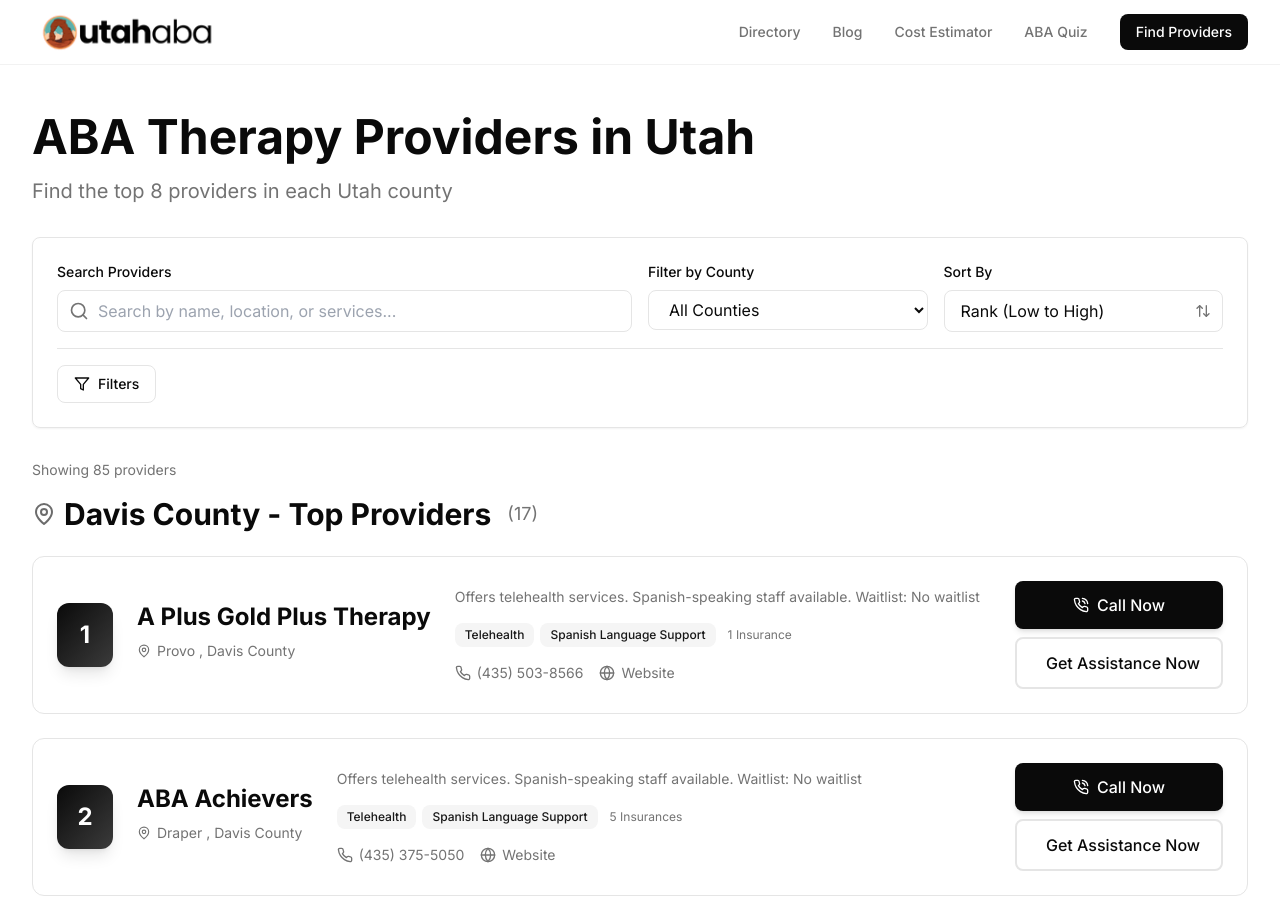
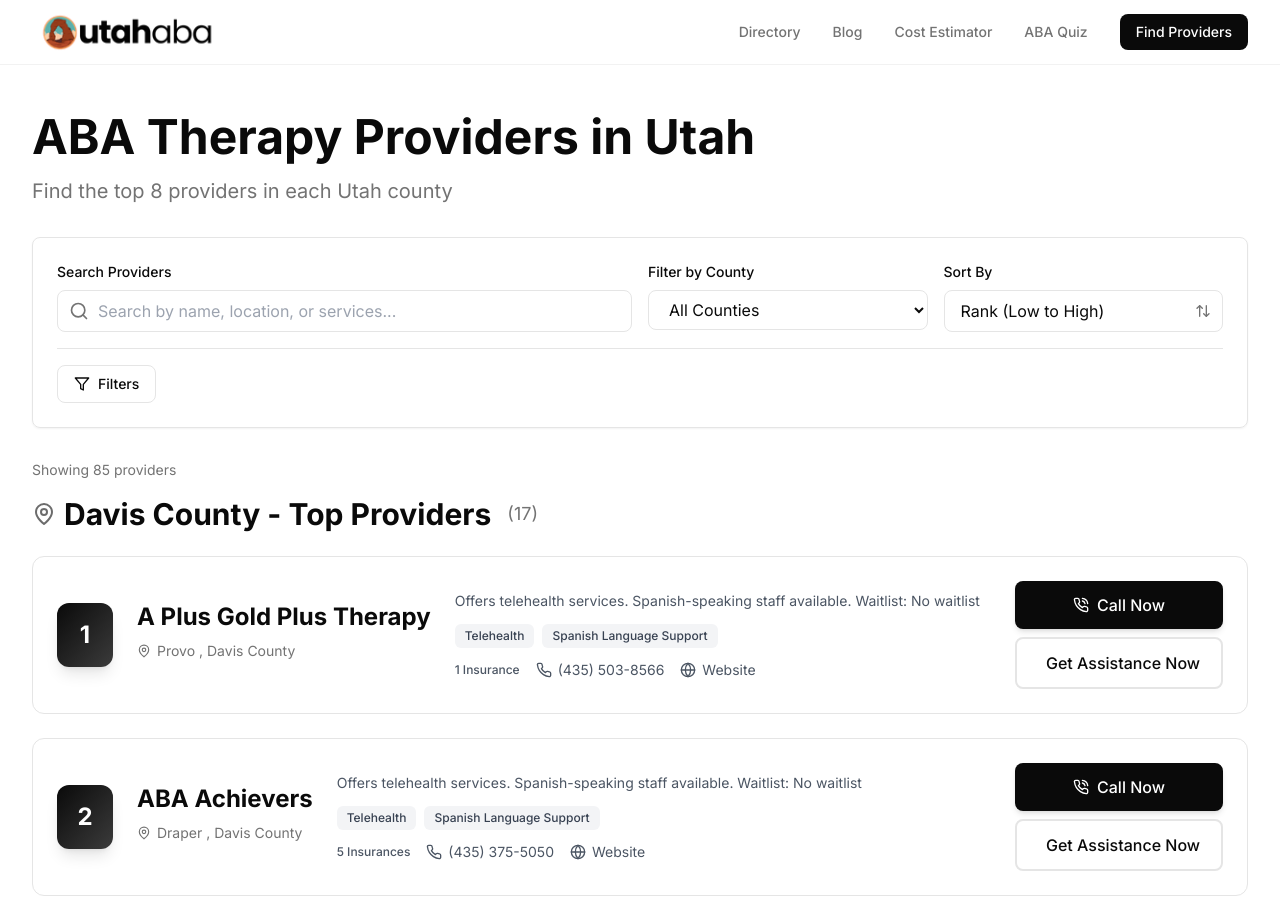
Before and after one commit to growthmodo-access/utahabaproject, a Next.js app: page /directory in a window 1280 px wide. Shown: the top 920 px of the page. Built offline with nearby package versions, Linux system fonts and the light colour scheme.

Commit message:
Fix provider row alignment, quiz hero spacing, and add user info form in quiz middle

```diff
--- a/app/quiz/page.tsx
+++ b/app/quiz/page.tsx
@@ -80,16 +80,37 @@ export default function QuizPage() {
   const [answers, setAnswers] = useState<Record<number, number>>({})
   const [score, setScore] = useState<number | null>(null)
   const [showEmailCapture, setShowEmailCapture] = useState(false)
+  const [userInfo, setUserInfo] = useState({ name: '', email: '', phone: '' })
+  const [showUserInfoForm, setShowUserInfoForm] = useState(false)
+  const [userInfoSubmitted, setUserInfoSubmitted] = useState(false)
 
   const handleAnswer = (questionId: number, answerScore: number) => {
     setAnswers({ ...answers, [questionId]: answerScore })
   }
 
   const nextQuestion = () => {
+    // Show user info form after question 3 (middle of quiz)
+    if (currentQuestion === 2 && !userInfoSubmitted) {
+      setShowUserInfoForm(true)
+      return
+    }
+
     if (currentQuestion < questions.length - 1) {
       setCurrentQuestion(currentQuestion + 1)
     } else {
       calculateScore()
+    }
+  }
+
+  const handleUserInfoSubmit = (e: React.FormEvent) => {
+    e.preventDefault()
+    if (userInfo.name && userInfo.email && userInfo.phone) {
+      setUserInfoSubmitted(true)
+      setShowUserInfoForm(false)
+      // Continue to next question
+      if (currentQuestion < questions.length - 1) {
+        setCurrentQuestion(currentQuestion + 1)
+      }
     }
   }
 
@@ -104,6 +125,13 @@ export default function QuizPage() {
     const maxScore = questions.length * 10
     const percentage = (totalScore / maxScore) * 100
     setScore(percentage)
+
+    // If user info was collected, submit to Klaviyo or store it
+    if (userInfoSubmitted && userInfo.name && userInfo.email) {
+      // You can add API call here to save user info
+      // For now, we'll just show the email capture
+    }
+
     setShowEmailCapture(true)
   }
 
@@ -162,7 +190,7 @@ export default function QuizPage() {
     return (
       <div className="flex flex-col min-h-screen bg-white">
         {/* Results Hero Section */}
-        <section className="relative overflow-hidden -mt-16 pt-16 pb-12 sm:pb-16 md:pb-20 px-4 sm:px-6 lg:px-8 border-b border-border/50">
+        <section className="relative overflow-hidden pt-20 sm:pt-24 md:pt-28 pb-12 sm:pb-16 md:pb-20 px-4 sm:px-6 lg:px-8 border-b border-border/50">
           <div className="absolute inset-0 bg-gradient-to-br from-gray-50/90 via-white to-gray-50/90" />
           <div className="absolute top-0 left-0 w-96 h-96 bg-gradient-to-br from-purple-400/10 to-purple-500/5 rounded-full blur-3xl -translate-x-1/2 -translate-y-1/2" />
           <div className="absolute bottom-0 right-0 w-96 h-96 bg-foreground/5 rounded-full blur-3xl translate-x-1/2 translate-y-1/2" />
@@ -235,7 +263,7 @@ export default function QuizPage() {
   return (
     <div className="flex flex-col min-h-screen bg-white">
       {/* Hero Section */}
-      <section className="relative overflow-hidden -mt-16 pt-16 pb-12 sm:pb-16 md:pb-20 px-4 sm:px-6 lg:px-8 border-b border-border/50">
+      <section className="relative overflow-hidden pt-20 sm:pt-24 md:pt-28 pb-12 sm:pb-16 md:pb-20 px-4 sm:px-6 lg:px-8 border-b border-border/50">
         <div className="absolute inset-0 bg-gradient-to-br from-gray-50/90 via-white to-gray-50/90" />
         <div className="absolute top-0 left-0 w-96 h-96 bg-gradient-to-br from-purple-400/10 to-purple-500/5 rounded-full blur-3xl -translate-x-1/2 -translate-y-1/2" />
         <div className="absolute bottom-0 right-0 w-96 h-96 bg-foreground/5 rounded-full blur-3xl translate-x-1/2 translate-y-1/2" />
@@ -277,7 +305,66 @@ export default function QuizPage() {
             </div>
           </div>
 
+          {/* User Info Form - Show in middle of quiz */}
+          {showUserInfoForm && !userInfoSubmitted && (
+            <div className="mb-6 sm:mb-8 md:mb-10">
+              <div className="bg-gradient-to-br from-purple-50 to-purple-100 border-2 border-purple-200 rounded-xl p-6 sm:p-8 mb-6">
+                <h2 className="text-xl sm:text-2xl md:text-3xl font-bold text-gray-900 mb-2">Let's Get Your Contact Information</h2>
+                <p className="text-sm sm:text-base text-gray-600 mb-6">We'll use this to send you personalized results and recommendations.</p>
+                <form onSubmit={handleUserInfoSubmit} className="space-y-4">
+                  <div>
+                    <label className="block text-sm font-medium text-gray-700 mb-2">
+                      Full Name <span className="text-red-500">*</span>
+                    </label>
+                    <input
+                      type="text"
+                      required
+                      value={userInfo.name}
+                      onChange={(e) => setUserInfo({ ...userInfo, name: e.target.value })}
+                      className="w-full border border-gray-300 rounded-lg px-4 py-2.5 text-sm sm:text-base focus:ring-2 focus:ring-purple-500 focus:border-purple-500 transition-colors bg-white"
+                      placeholder="Enter your full name"
+                    />
+                  </div>
+                  <div>
+                    <label className="block text-sm font-medium text-gray-700 mb-2">
+                      Email Address <span className="text-red-500">*</span>
+                    </label>
+                    <input
+                      type="email"
+                      required
+                      value={userInfo.email}
+                      onChange={(e) => setUserInfo({ ...userInfo, email: e.target.value })}
+                      className="w-full border border-gray-300 rounded-lg px-4 py-2.5 text-sm sm:text-base focus:ring-2 focus:ring-purple-500 focus:border-purple-500 transition-colors bg-white"
+                      placeholder="Enter your email"
+                    />
+                  </div>
+                  <div>
+                    <label className="block text-sm font-medium text-gray-700 mb-2">
+                      Phone Number <span className="text-red-500">*</span>
+                    </label>
+                    <input
+                      type="tel"
+                      required
+                      value={userInfo.phone}
+                      onChange={(e) => setUserInfo({ ...userInfo, phone: e.target.value })}
+                      className="w-full border border-gray-300 rounded-lg px-4 py-2.5 text-sm sm:text-base focus:ring-2 focus:ring-purple-500 focus:border-purple-500 transition-colors bg-white"
+                      placeholder="Enter your phone number"
+                    />
+                  </div>
+                  <button
+                    type="submit"
+                    className="w-full bg-gray-900 text-white py-3 px-6 rounded-lg font-semibold hover:bg-gray-800 transition-all shadow-md hover:shadow-lg text-sm sm:text-base"
+                  >
+                    Continue Quiz
+                    <ArrowRight className="w-5 h-5 inline-block ml-2" />
+                  </button>
+                </form>
+              </div>
+            </div>
+          )}
+
           {/* Question */}
+          {!showUserInfoForm && (
             <div className="mb-6 sm:mb-8 md:mb-10">
               <h2 className="text-xl sm:text-2xl md:text-3xl font-bold text-foreground mb-6 sm:mb-8 leading-tight">
                 {questions[currentQuestion].question}
@@ -300,8 +387,10 @@ export default function QuizPage() {
                 ))}
               </div>
             </div>
+          )}
 
           {/* Navigation */}
+          {!showUserInfoForm && (
             <div className="flex flex-col sm:flex-row justify-between gap-3 sm:gap-4 pt-6 border-t border-border">
               <button
                 onClick={prevQuestion}
@@ -320,6 +409,7 @@ export default function QuizPage() {
                 <ArrowRight className="w-5 h-5" />
               </button>
             </div>
+          )}
         </div>
         </div>
       </section>
--- a/components/ProviderRow.tsx
+++ b/components/ProviderRow.tsx
@@ -56,48 +56,42 @@ export default function ProviderRow({ provider, rank, featured = false, tag }: P
           </div>
 
           {/* Details Section - Better Organized */}
-          <div className="flex-1 min-w-0 flex flex-col gap-3 lg:gap-4">
+          <div className="flex-1 min-w-0 flex flex-col gap-3">
+            {/* Description */}
             {provider.description && (
-              <p className="text-sm text-muted-foreground line-clamp-2">
+              <p className="text-sm text-gray-600 leading-relaxed">
                 {provider.description}
               </p>
             )}
 
-            <div className="flex flex-wrap items-center gap-2 lg:gap-3">
-              {provider.rating && (
-                <div className="flex items-center gap-1.5 px-2.5 py-1 bg-accent rounded-lg">
-                  <Star className="w-4 h-4 text-yellow-500 fill-yellow-500 flex-shrink-0" />
-                  <span className="text-sm font-semibold text-foreground">{provider.rating.toFixed(1)}</span>
-                </div>
-              )}
+            {/* Tags Section - All aligned left */}
             {provider.services && provider.services.length > 0 && (
-                <div className="flex flex-wrap gap-1.5">
-                  {provider.services.slice(0, 3).map((service, idx) => (
+              <div className="flex flex-wrap items-center gap-2">
+                {provider.services.slice(0, 5).map((service, idx) => (
                   <span
                     key={idx}
-                      className="bg-accent text-accent-foreground px-2.5 py-1 rounded-lg text-xs font-medium whitespace-nowrap"
+                    className="bg-gray-100 text-gray-700 px-2.5 py-1 rounded-md text-xs font-medium whitespace-nowrap"
                   >
                     {service}
                   </span>
                 ))}
               </div>
             )}
+
+            {/* Contact & Info Section - All aligned left in a row */}
+            <div className="flex flex-wrap items-center gap-4 text-sm text-gray-600">
               {provider.insuranceAccepted && provider.insuranceAccepted.length > 0 && (
-                <span className="text-xs text-muted-foreground">
+                <span className="text-xs text-gray-600 font-medium whitespace-nowrap">
                   {provider.insuranceAccepted.length} Insurance{provider.insuranceAccepted.length > 1 ? 's' : ''}
                 </span>
               )}
-            </div>
-
-            {/* Contact Info - Desktop Only */}
-            <div className="hidden lg:flex items-center gap-4 text-sm text-muted-foreground">
               {provider.phone && (
                 <a
                   href={`tel:${provider.phone}`}
                   onClick={(e) => e.stopPropagation()}
-                  className="flex items-center gap-1.5 hover:text-foreground transition-colors"
+                  className="flex items-center gap-1.5 hover:text-gray-900 transition-colors whitespace-nowrap"
                 >
-                  <Phone className="w-4 h-4" />
+                  <Phone className="w-4 h-4 flex-shrink-0" />
                   <span>{provider.phone}</span>
                 </a>
               )}
@@ -107,9 +101,9 @@ export default function ProviderRow({ provider, rank, featured = false, tag }: P
                   target="_blank"
                   rel="noopener noreferrer"
                   onClick={(e) => e.stopPropagation()}
-                  className="flex items-center gap-1.5 hover:text-foreground transition-colors"
+                  className="flex items-center gap-1.5 hover:text-gray-900 transition-colors whitespace-nowrap"
                 >
-                  <Globe className="w-4 h-4" />
+                  <Globe className="w-4 h-4 flex-shrink-0" />
                   <span>Website</span>
                 </a>
               )}
```
Lines whose indentation alone changed are shown as unchanged.
